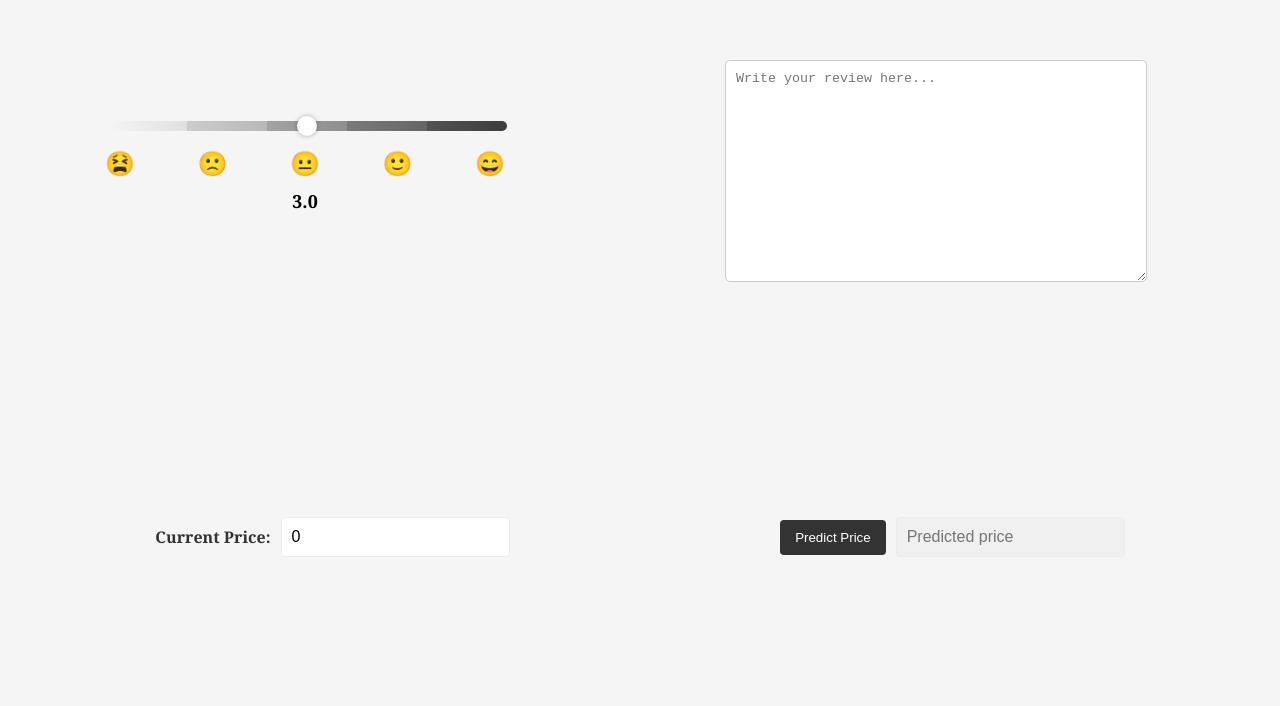
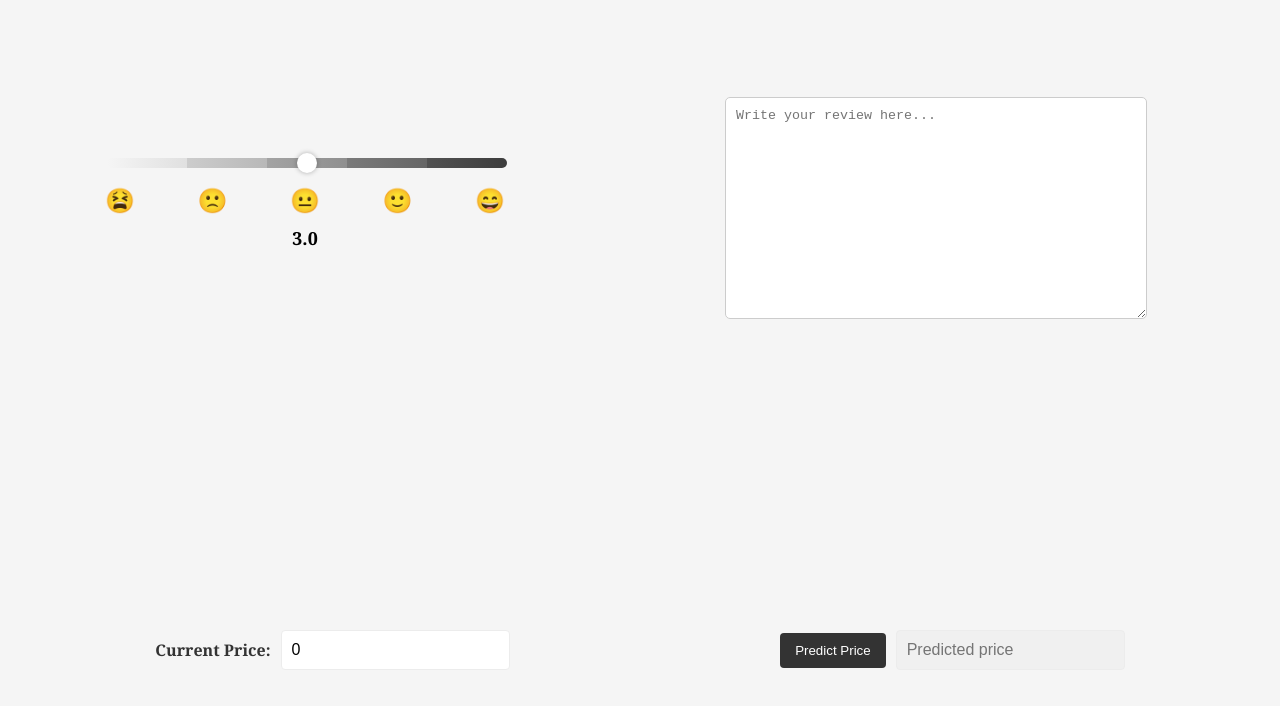
Before and after one commit to vidushichauhan/Optimum-Price-Analyses, an Angular app in the folder optiPrice/: page / in a window 1280 px wide. Shown: the part 580-1286 px from the top of the page. Built offline with nearby package versions, Linux system fonts and the light colour scheme.

Commit message:
Changed min-height of price and product component

```diff
--- a/optiPrice/src/app/price/price.component.css
+++ b/optiPrice/src/app/price/price.component.css
@@ -4,7 +4,7 @@
     align-items: center;
     padding: 20px;
     background-color: #f5f5f5;
-    min-height: 40vh;
+    min-height: 50vh;
   }
 
   .current-price, .predicted-price {
--- a/optiPrice/src/app/reviews/reviews.component.css
+++ b/optiPrice/src/app/reviews/reviews.component.css
@@ -5,6 +5,7 @@
     align-items: center;
     padding: 20px;
     background-color: #f5f5f5;
+    min-height: 50vh;
   }
 
   .rating-container {
```
